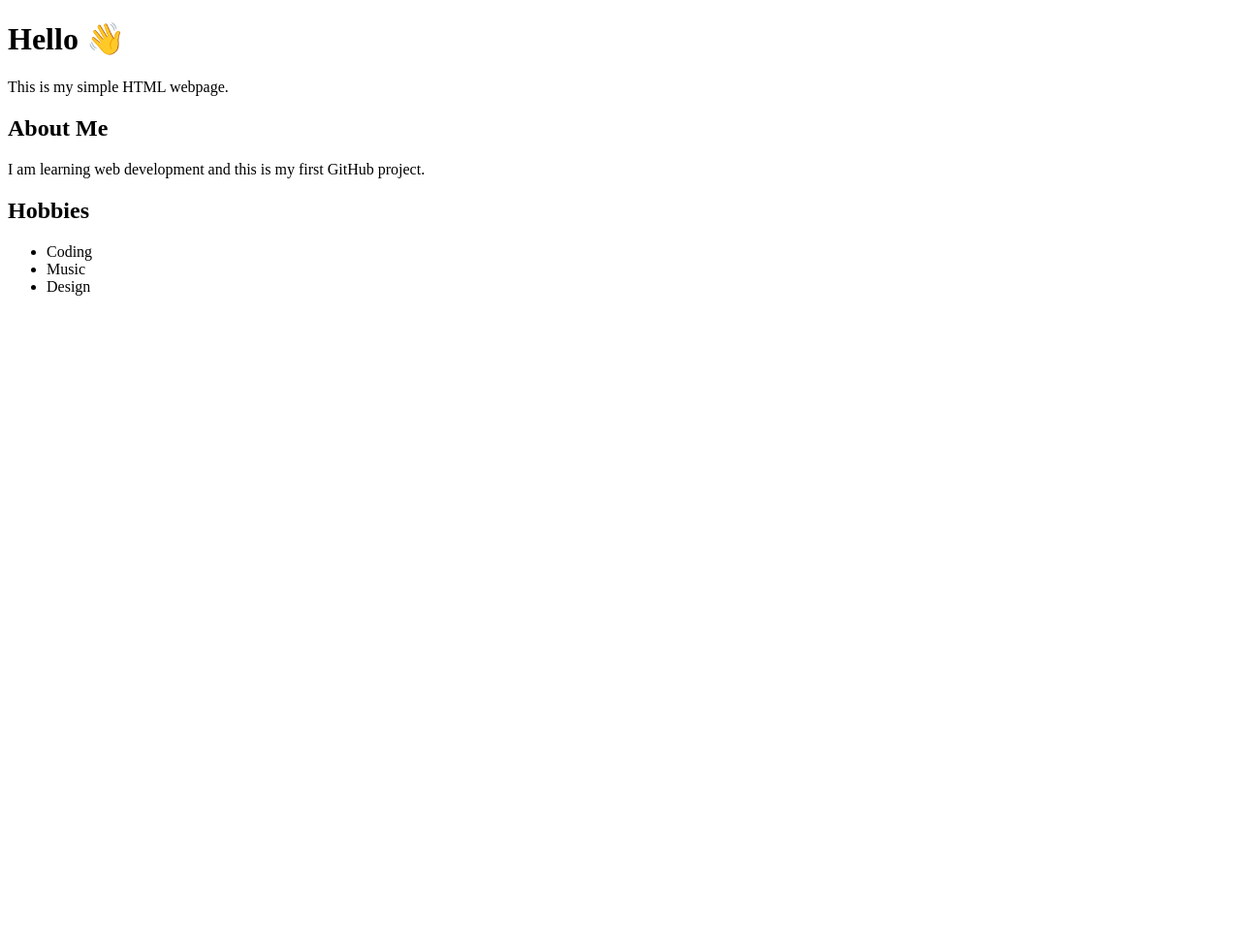
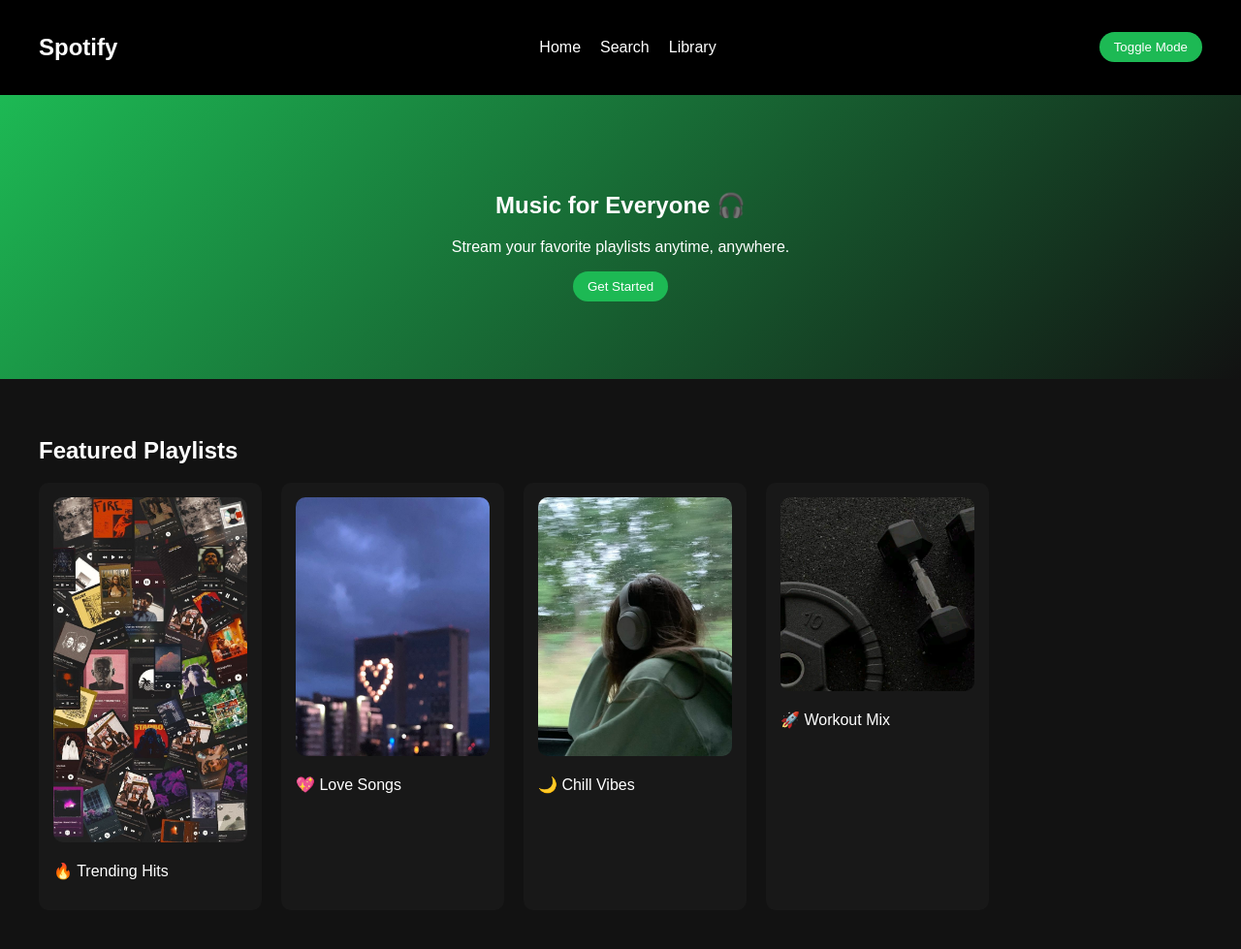
Before and after one commit to darshana2212/sample_repo, a plain HTML site: page index.html in a window 1280 px wide. Shown: the whole page at 97% size. Before the commit the page ends 800 px from the top, so only its background shows below. Drawn offline with Linux system fonts and the light colour scheme.

Commit message:
Spotify inspired UI project

```diff
--- a/index.html
+++ b/index.html
@@ -1,23 +1,67 @@
 <!DOCTYPE html>
 <html lang="en">
 <head>
-    <meta charset="UTF-8">
-    <title>My First Webpage</title>
+  <meta charset="UTF-8">
+  <meta name="viewport" content="width=device-width, initial-scale=1.0">
+  <title>Spotify Inspired UI</title>
+
+  <link rel="stylesheet" href="style.css">
+
+  <!-- Optional favicon -->
+  <link rel="icon" href="assets/trending.jpg">
 </head>
+
 <body>
 
-    <h1>Hello 👋</h1>
-    <p>This is my simple HTML webpage.</p>
+  <!-- NAVBAR -->
+  <nav class="navbar">
+    <h2 class="logo">Spotify</h2>
 
-    <h2>About Me</h2>
-    <p>I am learning web development and this is my first GitHub project.</p>
-
-    <h2>Hobbies</h2>
     <ul>
-        <li>Coding</li>
-        <li>Music</li>
-        <li>Design</li>
+      <li>Home</li>
+      <li>Search</li>
+      <li>Library</li>
     </ul>
 
+    <button onclick="toggleMode()">Toggle Mode</button>
+  </nav>
+
+  <!-- HERO SECTION -->
+  <section class="hero">
+    <h1>Music for Everyone 🎧</h1>
+    <p>Stream your favorite playlists anytime, anywhere.</p>
+    <button onclick="startApp()">Get Started</button>
+  </section>
+
+  <!-- PLAYLIST SECTION -->
+  <section class="playlist-section">
+    <h2>Featured Playlists</h2>
+
+    <div class="grid">
+
+      <div class="card">
+        <img src="assets/trending.jpg" alt="Trending Hits">
+        <p>🔥 Trending Hits</p>
+      </div>
+
+      <div class="card">
+        <img src="assets/love.jpg" alt="Love Songs">
+        <p>💖 Love Songs</p>
+      </div>
+
+      <div class="card">
+        <img src="assets/chill.jpg" alt="Chill Vibes">
+        <p>🌙 Chill Vibes</p>
+      </div>
+
+      <div class="card">
+        <img src="assets/workout.jpg" alt="Workout Mix">
+        <p>🚀 Workout Mix</p>
+      </div>
+
+    </div>
+  </section>
+
+  <script src="script.js"></script>
 </body>
 </html>
--- /dev/null
+++ b/script.js
@@ -0,0 +1,7 @@
+function startApp() {
+  alert("Welcome to Spotify Inspired UI 🎧");
+}
+
+function toggleMode() {
+  document.body.classList.toggle("light");
+}
--- /dev/null
+++ b/style.css
@@ -0,0 +1,87 @@
+body {
+  margin: 0;
+  font-family: Arial, sans-serif;
+  background: #121212;
+  color: white;
+}
+
+/* NAVBAR */
+.navbar {
+  display: flex;
+  justify-content: space-between;
+  align-items: center;
+  padding: 15px 40px;
+  background: black;
+}
+
+.navbar ul {
+  display: flex;
+  gap: 20px;
+  list-style: none;
+}
+
+.navbar li {
+  cursor: pointer;
+}
+
+/* BUTTON */
+button {
+  padding: 8px 15px;
+  border: none;
+  border-radius: 20px;
+  background: #1db954;
+  color: white;
+  cursor: pointer;
+}
+
+/* HERO */
+.hero {
+  text-align: center;
+  padding: 80px 20px;
+  background: linear-gradient(135deg, #1db954, #121212);
+}
+
+/* PLAYLIST */
+.playlist-section {
+  padding: 40px;
+}
+
+.grid {
+  display: flex;
+  gap: 20px;
+  flex-wrap: wrap;
+}
+
+.card {
+  background: #181818;
+  padding: 15px;
+  border-radius: 10px;
+  width: 200px;
+  transition: 0.3s;
+}
+
+.card:hover {
+  transform: scale(1.05);
+  background: #282828;
+}
+
+.card img {
+  width: 100%;
+  border-radius: 10px;
+}
+
+/* LIGHT MODE */
+.light {
+  background: white;
+  color: black;
+}
+body {
+  margin: 0;
+  font-family: Arial, sans-serif;
+  background: #121212;
+  color: white;
+}
+
+.navbar li {
+  cursor: pointer;
+}
```
Also changed, not shown: assets/chill.jpg (added), assets/love.jpg (added), assets/trending.jpg (added), assets/workout.jpg (added).
